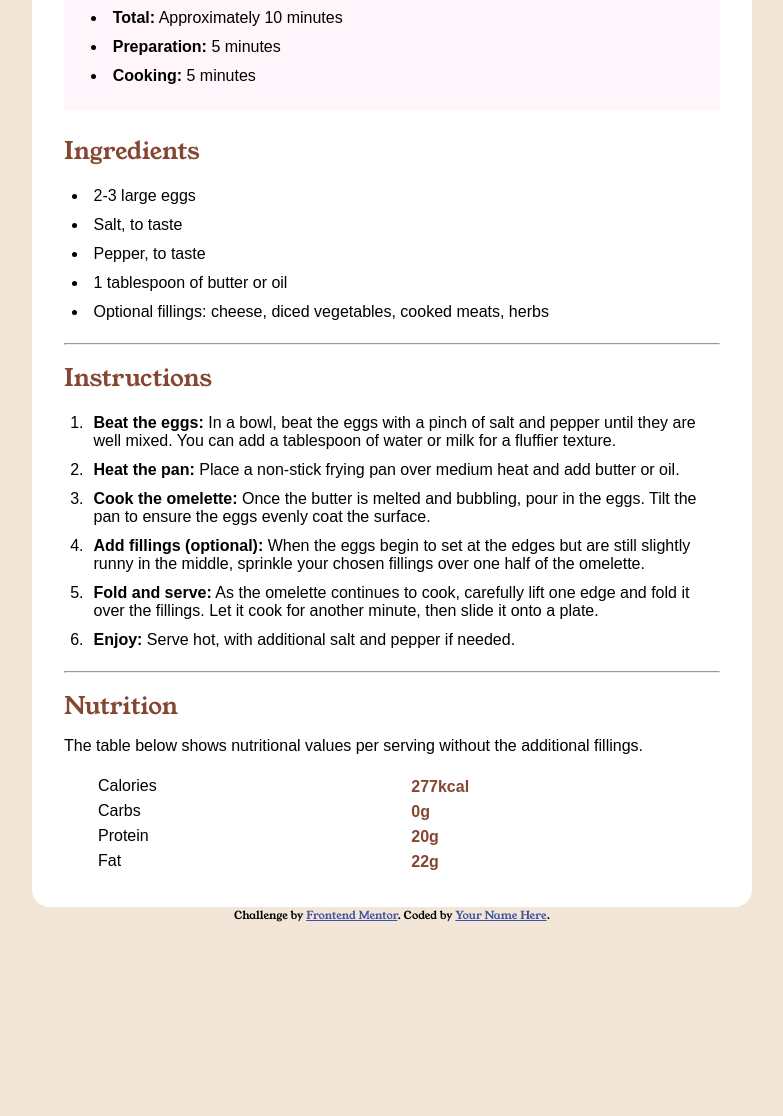
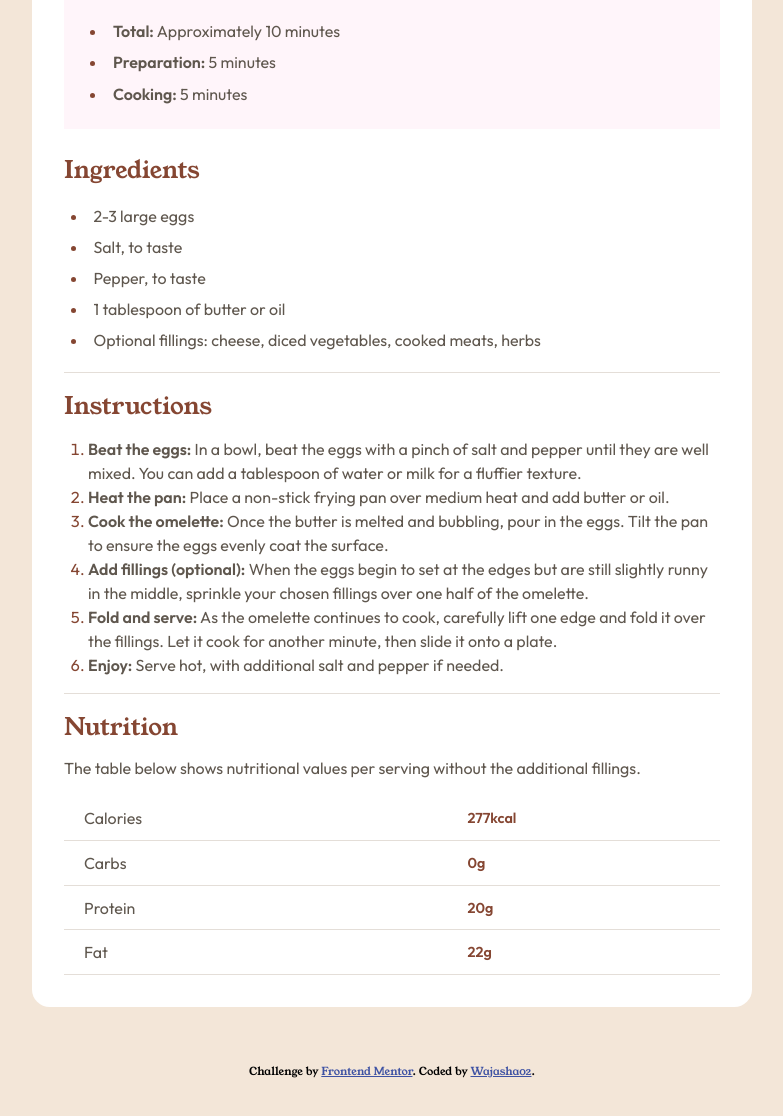
Before and after one commit to wajasha02/Recipe-page-challenge, a plain HTML site: page index.html in a window 1280 px wide. Shown: the part 612-1728 px from the top of the page, without its empty margins (248-1031 px from the left). Before the commit the page ends 1615 px from the top, so only its background shows below. Drawn offline with Linux system fonts and the light colour scheme.

Commit message:
Completed challenge

```diff
--- a/index.html
+++ b/index.html
@@ -3,52 +3,37 @@
   <head>
     <meta charset="UTF-8" />
     <meta name="viewport" content="width=device-width, initial-scale=1.0" />
-    <!-- displays site properly based on user's device -->
-
     <link
       rel="icon"
       type="image/png"
       sizes="32x32"
       href="./assets/images/favicon-32x32.png"
     />
-
     <title>Frontend Mentor | Recipe page</title>
     <link rel="stylesheet" href="style.css" />
-
-    <!-- Feel free to remove these styles or customise in your own stylesheet 👍 -->
-    <style>
-      .attribution {
-        font-size: 11px;
-        text-align: center;
-      }
-      .attribution a {
-        color: hsl(228, 45%, 44%);
-      }
-    </style>
   </head>
   <body>
     <main>
       <div class="card">
         <img src="/assets/images/image-omelette.jpeg" alt="Omellette" />
+        <div class="content">
           <div class="title-desc">
             <h1>Simple Omelette Recipe</h1>
-
             <p>
-            An easy and quick dish, perfect for any meal. This classic omelette
-            combines beaten eggs cooked to perfection, optionally filled with
-            your choice of cheese, vegetables, or meats.
+              An easy and quick dish, perfect for any meal. This classic
+              omelette combines beaten eggs cooked to perfection, optionally
+              filled with your choice of cheese, vegetables, or meats.
             </p>
           </div>
           <div class="time-prep">
             <h3>Preparation time</h3>
             <ul>
-            <li><span class="time">Total:</span> Approximately 10 minutes</li>
-            <li><span class="time">Preparation:</span> 5 minutes</li>
-            <li><span class="time">Cooking:</span> 5 minutes</li>
+              <li><strong>Total:</strong> Approximately 10 minutes</li>
+              <li><strong>Preparation:</strong> 5 minutes</li>
+              <li><strong>Cooking:</strong> 5 minutes</li>
             </ul>
           </div>
-
-        <div class="Ingredients">
+          <div class="ingredients">
             <h2>Ingredients</h2>
             <ul>
               <li>2-3 large eggs</li>
@@ -60,77 +45,77 @@
               </li>
             </ul>
           </div>
-
-        <hr class="hrtag" />
-
+          <hr />
+          <div class="method">
             <h2>Instructions</h2>
             <ol>
               <li>
-            <span class="method"> Beat the eggs:</span> In a bowl, beat the eggs
-            with a pinch of salt and pepper until they are well mixed. You can
-            add a tablespoon of water or milk for a fluffier texture.
+                <strong>Beat the eggs:</strong> In a bowl, beat the eggs with a
+                pinch of salt and pepper until they are well mixed. You can add
+                a tablespoon of water or milk for a fluffier texture.
               </li>
               <li>
-            <span class="method">Heat the pan:</span> Place a non-stick frying
-            pan over medium heat and add butter or oil.
+                <strong>Heat the pan:</strong> Place a non-stick frying pan over
+                medium heat and add butter or oil.
               </li>
               <li>
-            <span class="method">Cook the omelette:</span> Once the butter is
-            melted and bubbling, pour in the eggs. Tilt the pan to ensure the
-            eggs evenly coat the surface.
+                <strong>Cook the omelette:</strong> Once the butter is melted
+                and bubbling, pour in the eggs. Tilt the pan to ensure the eggs
+                evenly coat the surface.
               </li>
               <li>
-            <span class="method">Add fillings (optional):</span> When the eggs
-            begin to set at the edges but are still slightly runny in the
-            middle, sprinkle your chosen fillings over one half of the omelette.
+                <strong>Add fillings (optional):</strong> When the eggs begin to
+                set at the edges but are still slightly runny in the middle,
+                sprinkle your chosen fillings over one half of the omelette.
               </li>
               <li>
-            <span class="method">Fold and serve:</span> As the omelette
-            continues to cook, carefully lift one edge and fold it over the
-            fillings. Let it cook for another minute, then slide it onto a
-            plate.
+                <strong>Fold and serve:</strong> As the omelette continues to
+                cook, carefully lift one edge and fold it over the fillings. Let
+                it cook for another minute, then slide it onto a plate.
               </li>
               <li>
-            <span class="method">Enjoy:</span> Serve hot, with additional salt
-            and pepper if needed.
+                <strong>Enjoy:</strong> Serve hot, with additional salt and
+                pepper if needed.
               </li>
             </ol>
-
-        <hr class="hrtag" />
-
+          </div>
+          <hr />
           <h2>Nutrition</h2>
-
           <p class="para">
             The table below shows nutritional values per serving without the
             additional fillings.
           </p>
-        <table>
+          <table class="nutrition-table">
             <tr>
-            <td class="nutri">Calories</td>
-            <td><span class="nutri-values">277kcal</span></td>
-          </tr>
-
-          <tr>
-            <td class="nutri">Carbs</td>
-            <td><span class="nutri-values">0g</span></td>
+              <th scope="col">Calories</th>
+              <td>277kcal</td>
             </tr>
             <tr>
-            <td class="nutri">Protein</td>
-            <td><span class="nutri-values">20g</span></td>
+              <th scope="col">Carbs</th>
+              <td>0g</td>
             </tr>
             <tr>
-            <td class="nutri">Fat</td>
-            <td><span class="nutri-values">22g</span></td>
+              <th scope="col">Protein</th>
+              <td>20g</td>
+            </tr>
+            <tr>
+              <th scope="col">Fat</th>
+              <td>22g</td>
             </tr>
           </table>
         </div>
+      </div>
     </main>
-
+    <footer>
       <div class="attribution">
         Challenge by
         <a href="https://www.frontendmentor.io?ref=challenge" target="_blank"
           >Frontend Mentor</a
-      >. Coded by <a href="#">Your Name Here</a>.
+        >. Coded by
+        <a href="https://github.com/wajasha02/Recipe-page-challenge"
+          >Wajasha02</a
+        >.
       </div>
+    </footer>
   </body>
 </html>
--- a/style.css
+++ b/style.css
@@ -1,4 +1,4 @@
-@import url('https://fonts.googleapis.com/css2?family=Young+Serif&display=swap');
+@import url('https://fonts.googleapis.com/css2?family=Outfit:wght@100..900&family=Young+Serif&display=swap');
 *{
     margin: 0;
     padding: 0;
@@ -17,17 +17,16 @@ body{
 }
 
 .card {
-    display: flex;
-    flex-direction: column;
-    justify-content: center;
     margin: 0 auto;
+    width: 100%;
     max-width: 45rem;
     background-color: hsl(0, 0%, 100%);
     padding: 2rem;
     border-radius: 1.1rem;
+    margin-bottom: 2.5rem;
 }
 
-.card > img {
+.card  img {
     width: 100%;
     object-fit: cover;
     border-radius: 0.750rem;
@@ -38,12 +37,14 @@ body{
     font-size: 2rem;
     font-weight: 400;
     margin-bottom: 0.775rem;
+    color:hsl(24, 5%, 18%);
 }
 
 .title-desc p {
     font-family: "Outfit", sans-serif;
     font-size: 16px;
     margin-bottom: 2rem;
+    color: hsl(30, 10%, 34%);
 }
 .time-prep {
     background-color:hsl(330, 100%, 98%);
@@ -60,54 +61,115 @@ body{
     font-family: "Outfit", sans-serif;
     padding: 0.357rem;
     margin-left: 1.5rem;
+     color: hsl(30, 10%, 34%);
 }
-.time {
+
+strong {
     font-family: "Outfit", sans-serif;
     font-weight: 600;
-    color: #000;
+    color: hsl(30, 10%, 34%);
 }
+
 .ingredients {
     margin-bottom: 1rem;
 }
-.card h2 {
+h2 {
     font-family: "Young Serif", serif;
     font-weight: 400;
     color: hsl(14, 45%, 36%);
     margin-bottom: 0.875rem;
+    font-size: 1.5rem;
 }
 
-.card li {
+
+ul li {
     margin-left: 1.5rem;
     font-family: "Outfit", sans-serif;
     padding: 0.345rem;
+    color: hsl(30, 10%, 34%);
+
 }
-.hrtag {
+li::marker {
+    color: hsl(14, 45%, 36%);
+}
+
+hr {
     margin-top: 1rem;
     margin-bottom: 1rem;
-}
-.card ol li {
-    font-family: "Outfit", sans-serif;
+    border: none;
+    border-bottom: 1px solid hsl(30, 18%, 87%);
 }
 .method{
+    margin-bottom: 1rem;
+}
+.method ol li {
+    margin-left: 1.5rem;
     font-family: "Outfit", sans-serif;
-    font-weight: 600;
-    color: #000;
+    color: hsl(30, 10%, 34%);
+    line-height: 1.5rem;
 }
 
 .para {
     font-family: "Outfit", sans-serif;
     margin-bottom: 1.1rem;
+    font-size: 16px;
+    color: hsl(30, 10%, 34%);
 }
 
-.card table {
+
+.nutrition-table {
+    border-collapse: collapse;
+    width: 100%;
+    text-align: left;
+  }
+
+  th {
     font-family: "Outfit", sans-serif;
-    margin-left: 2rem;
-}
-.nutri {
-    font-family: "Outfit", sans-serif;
-}
-.nutri-values {
-    color: hsl(14, 45%, 36%);
+    font-weight: 400;
+    padding-left: 1.25rem;
+    color: hsl(30, 10%, 34%);
+  }
+  tr {
+    border-bottom: 1px solid hsl(30, 18%, 87%);
+    height: 2.8rem;
+  }
+
+  td {
     font-family: "Outfit", sans-serif;
     font-weight: 600;
-}
+    color: hsl(14, 45%, 36%);
+    font-size: 0.9rem;
+  }
+  footer {
+    bottom: 0;
+    padding: 1rem;
+    width: 100%;
+  }
+
+  .attribution {
+    font-size: 11px;
+    text-align: center;
+  }
+  .attribution a {
+    color: hsl(228, 45%, 44%);
+  }
+
+  @media screen and (max-width: 767px) {
+    body {
+      padding: 0;
+    }
+
+    .card {
+      max-width: none;
+      border-radius: 0;
+      padding: 0;
+    }
+    .card img {
+        border-radius: 0;
+        width: 100%;
+      }
+
+    .content {
+      padding: 0.875rem;
+    }
+  }
```
Also changed, not shown: 2 other files. Lines whose indentation alone changed are shown as unchanged.
